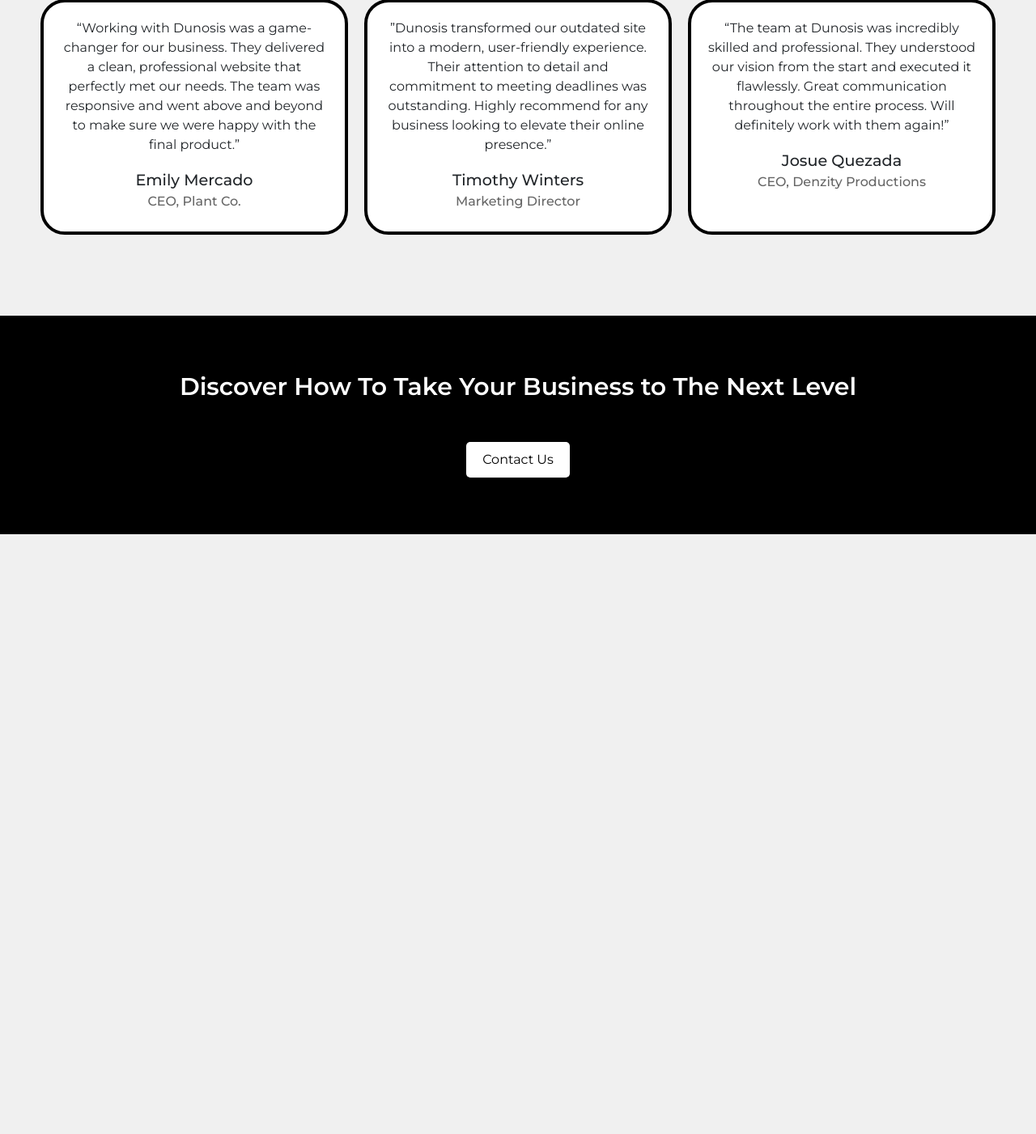
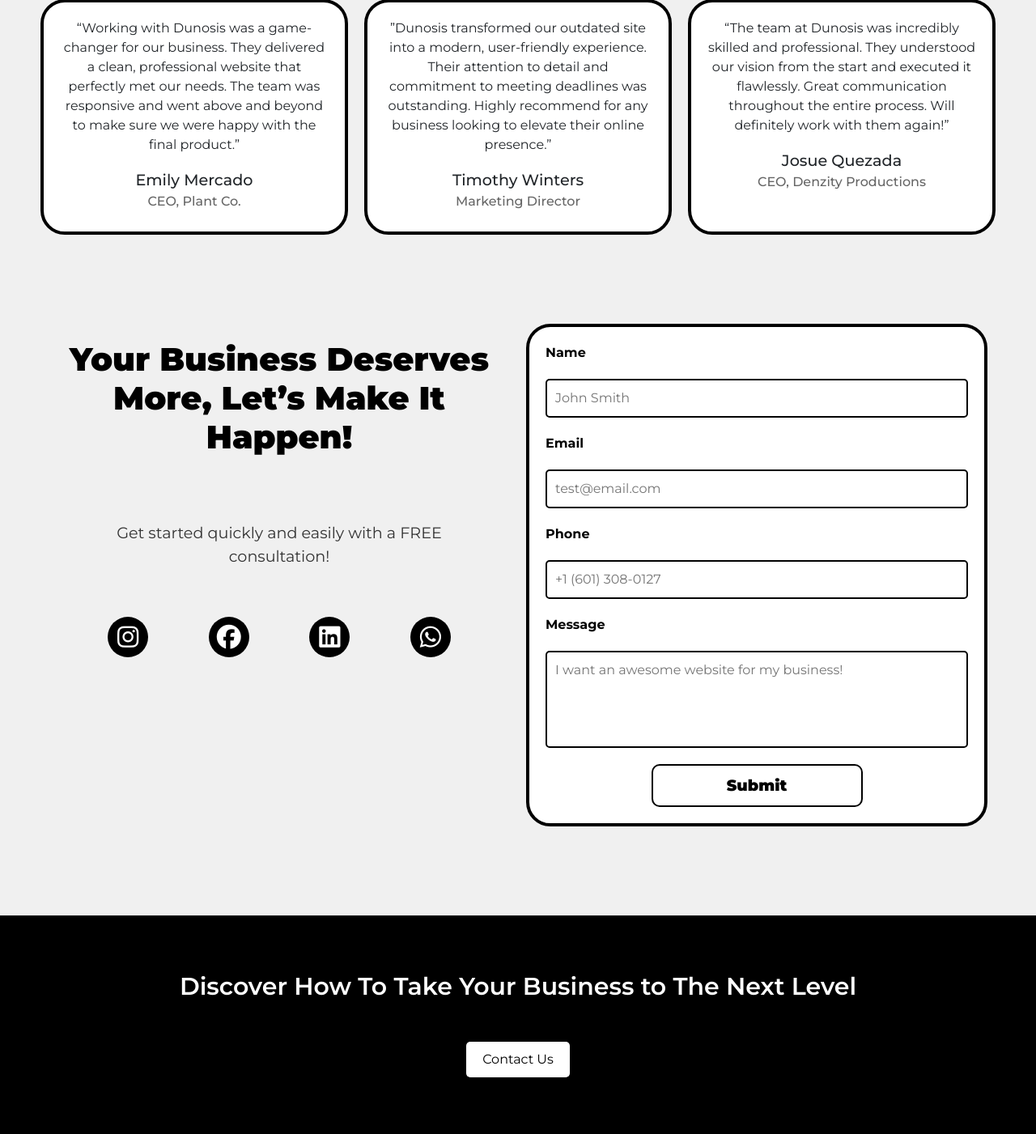
Before and after one commit to wesordonez/Dunosis-Web, a Django app: page / in a window 1280 px wide. Shown: the part 1962-3363 px from the top of the page at 81% size. Before the commit the page ends 2622 px from the top, so only its background shows below. Run offline with Django 5.2, Linux system fonts and the light colour scheme; some libraries are stand-ins or nearby versions.

Commit message:
updated contact/cta section with contact submission form and social media links, no db yet

```diff
--- a/dunosis_site/landing/static/landing/css/main.css
+++ b/dunosis_site/landing/static/landing/css/main.css
@@ -395,6 +395,128 @@ margin-top: 0.5rem;
   }
 }
 
+/* Contact Section */
+
+.contact-section {
+  padding: 50px;
+  align-items: center;
+  justify-content: center;
+}
+
+.contact-container {
+  display: flex;
+  flex: 1 1 calc(50% -20px);
+  flex-wrap: wrap;
+  justify-content: space-between;
+  align-items: center;
+}
+
+.contact-left {
+  flex: 1 1 45%;
+  margin: 10px;
+  width: 50%;
+  padding: 20px;
+  margin-bottom: auto;
+}
+
+.contact-left h1 {
+  font-size: 2.5rem;
+  font-weight: 900;
+  color: black;
+  margin-bottom: 80px;
+}
+
+.contact-left p {
+  font-size: 1.2rem;
+  color: #333;
+  margin-bottom: 60px;
+}
+
+.contact-right {
+  flex: 1 1 45%;
+  margin: 10px;
+  width: 50%;
+  padding: 20px;
+  background-color: white;
+  border: 4px solid black;
+  border-radius: 30px;
+  transition: box-shadow 0.3s ease;
+}
+
+.contact-right:hover {
+  box-shadow: 8px 16px 0.1px rgba(0, 0, 0, 1);
+}
+
+.contact-form {
+  display: flex;
+  flex-direction: column;
+  gap: 20px;
+}
+
+.contact-form label {
+  text-align: left;
+  font-size: 1rem;
+  font-weight: 700;
+  color: black;
+}
+
+.contact-form input,
+.contact-form textarea {
+  padding: 10px;
+  border: 2px solid black;
+  border-radius: 5px;
+  font-size: 1rem;
+}
+
+.contact-form textarea {
+  resize: none;
+}
+
+.submit-btn {
+  padding: 10px;
+  background-color: white;
+  border: 2px solid black;
+  font-size: 1.2rem;
+  font-weight: 900;
+  border-radius: 10px;
+  cursor: pointer;
+  width: 50%;
+  margin: auto;
+}
+
+.submit-btn:hover {
+  background-color: black;
+  color: white;
+  transition: background-color 0.3s ease, color 0.3s ease;
+}
+
+.social-icons {
+  display: flex;
+  justify-content: space-between;
+  gap: 10px;
+  width: 80%;
+  margin:auto;
+}
+
+.social-icon-container {
+  width: 50px;
+  height: 50px;
+  background-color: black;
+  align-items: center;
+  justify-content: center;
+  padding: 10px;
+  border-radius: 50%;
+  cursor: pointer;
+  transition: background-color 0.3s ease;
+}
+
+.social-icons a i {
+  width: 30px;
+  height: 30px;
+  font-size: 30px;
+  color: white;
+}
+
 /* Footer */
 
 footer {
--- a/dunosis_site/landing/templates/landing/index.html
+++ b/dunosis_site/landing/templates/landing/index.html
@@ -152,6 +152,48 @@
         </div>
       </div>
     </section>
+    <section class="contact-section">
+      <div class="contact-container">
+        <!-- Left Section: Heading and Social Media -->
+        <div class="contact-left">
+          <h1>Your Business Deserves More, Let’s Make It Happen!</h1>
+          <p>Get started quickly and easily with a FREE consultation!</p>
+          <div class="social-icons">
+            <div class="social-icon-container">
+              <a href="#"><i class="fa-brands fa-instagram"></i></a>
+            </div>
+            <div class="social-icon-container">
+              <a href="#"><i class="fa-brands fa-facebook"></i></a>
+            </div>
+            <div class="social-icon-container">
+              <a href="#"><i class="fa-brands fa-linkedin"></i></a>
+            </div>
+            <div class="social-icon-container">
+              <a href="#"><i class="fa-brands fa-whatsapp"></i></a>
+            </div>
+          </div>
+        </div>
+
+        <!-- Right Section: Contact Form -->
+        <div class="contact-right">
+          <form class="contact-form">
+            <label for="name">Name</label>
+            <input type="text" id="name" name="name" placeholder="John Smith" required>
+
+            <label for="email">Email</label>
+            <input type="email" id="email" name="email" placeholder="test@email.com" required>
+
+            <label for="phone">Phone</label>
+            <input type="tel" id="phone" name="phone" placeholder="+1 (601) 308-0127" required>
+
+            <label for="message">Message</label>
+            <textarea id="message" name="message" rows="4" placeholder="I want an awesome website for my business!" required></textarea>
+
+            <button type="submit" class="submit-btn">Submit</button>
+          </form>
+        </div>
+      </div>
+    </section>
       <footer>
         <div class="footer-container">
           <div class="footer-content">
```
